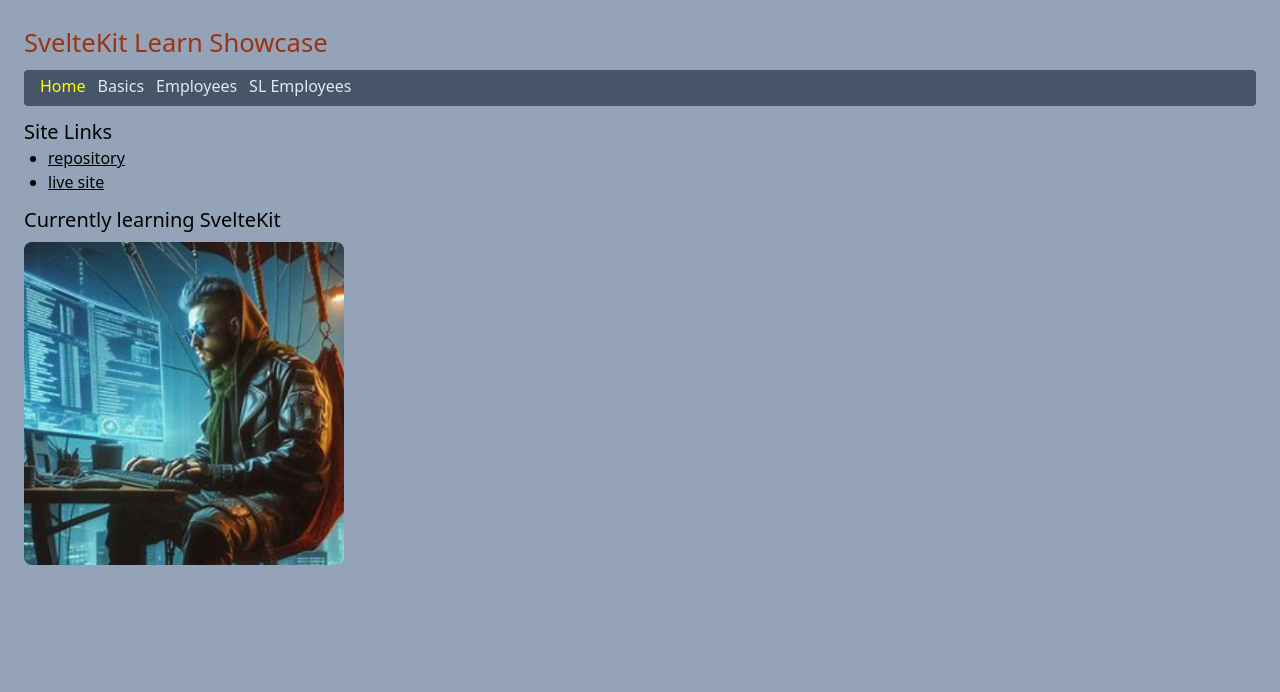
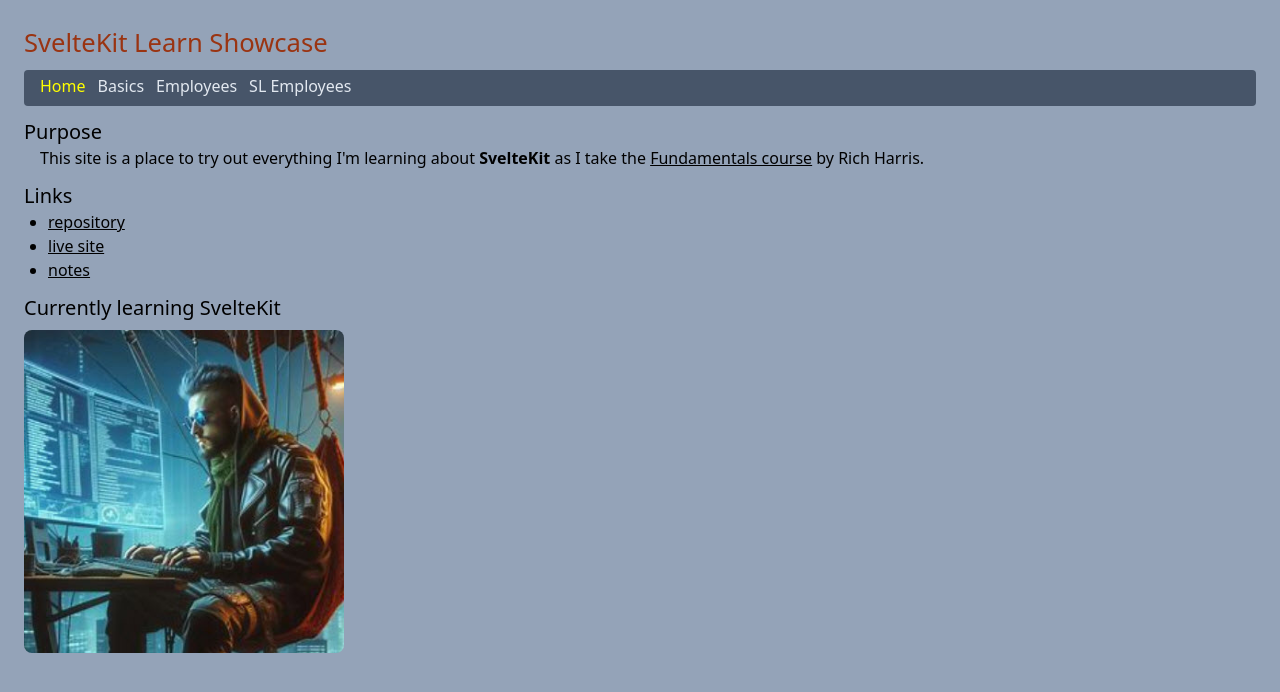
Before and after one commit to edwardtanguay/sveltekit-learn-showcase, a SvelteKit app: page / in a window 1280 px wide. Shown: the top 692 px of the page. Built offline with nearby package versions, Linux system fonts and the light colour scheme.

Commit message:
new texts on home page

```diff
--- a/src/app.css
+++ b/src/app.css
@@ -1,3 +1,9 @@
 @tailwind base;
 @tailwind components;
 @tailwind utilities;
+
+@layer base {
+	b {
+		@apply font-semibold;
+	}
+}
--- a/src/components/SiteInfo.svelte
+++ b/src/components/SiteInfo.svelte
@@ -1,4 +1,7 @@
-<h2 class="text-xl">Site Links</h2>
+<h2 class="text-xl">Purpose</h2>
+
+<p class="ml-4 mb-3">This site is a place to try out everything I'm learning about <b>SvelteKit</b> as I take the <a href="https://frontendmasters.com/courses/sveltekit" target="_blank" class="underline">Fundamentals course</a> by Rich Harris.</p>
+<h2 class="text-xl">Links</h2>
 <ul class="list-disc ml-6">
 	<li>
 		<a
@@ -12,4 +15,9 @@
 			>live site</a
 		>
 	</li>
+	<li>
+		<a class="underline" href="https://tanguay-eu.vercel.app/howtos/852" target="_blank"
+			>notes</a
+		>
+	</li>
 </ul>
```
Also changed, not shown: dev/notes.txt.
